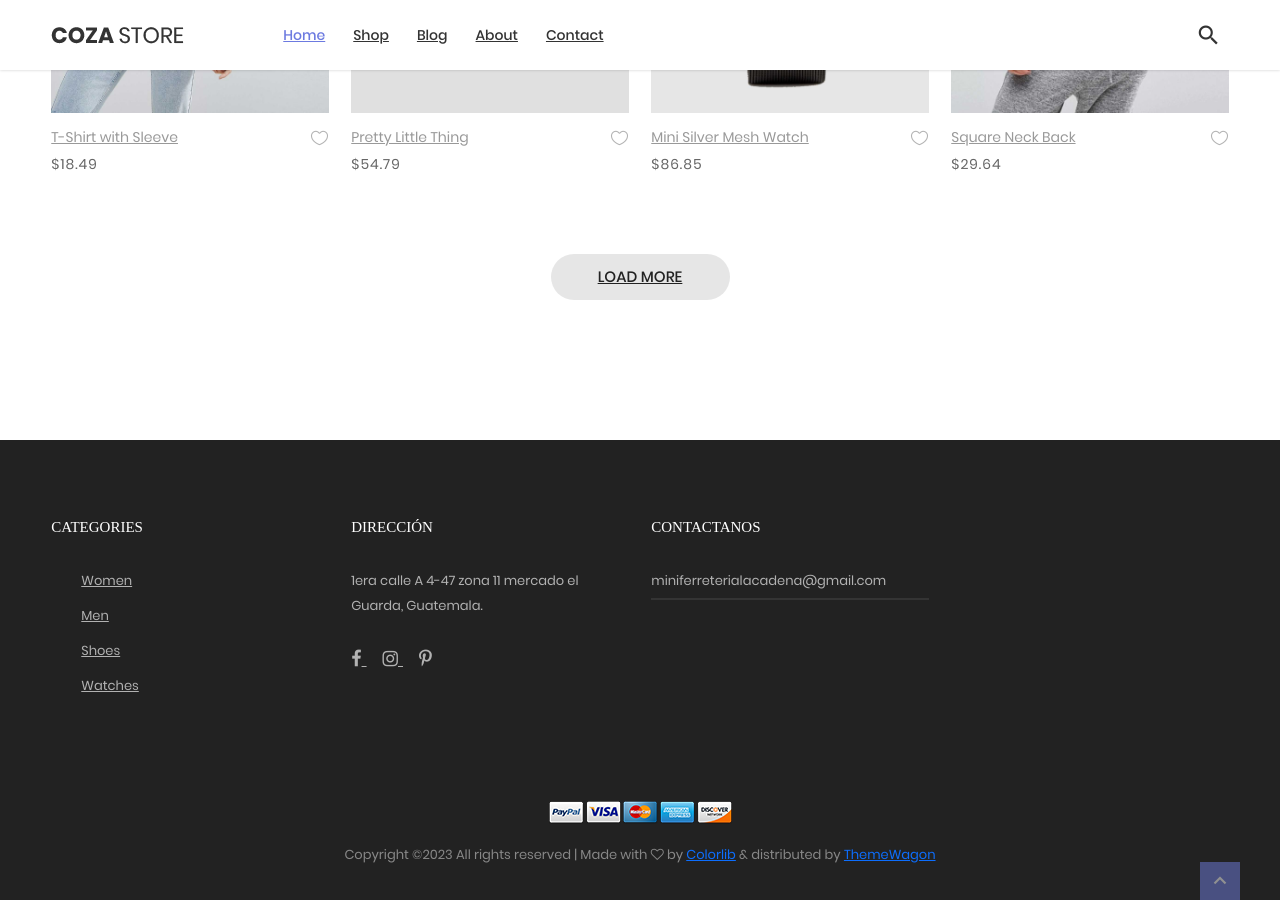
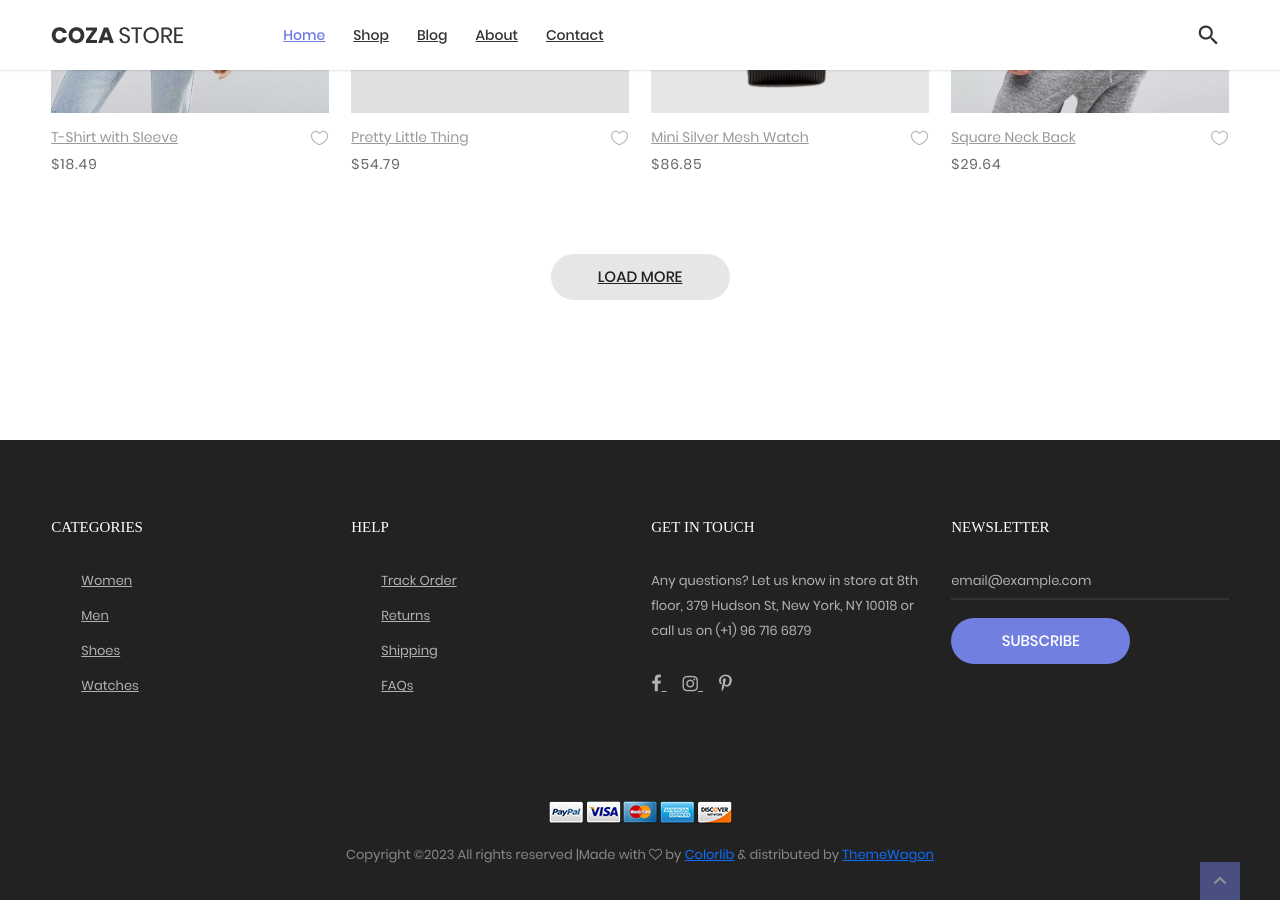
Before and after one commit to lacadenagt/new, a Jekyll site: the page built from index.md, in a window 1280 px wide and 900 px high, scrolled down 3047 px. Built offline with Jekyll 4.4.1, drawn with Linux system fonts in a browser that asks for light colours; some web fonts are replaced.

Commit message:
Update footer.html

```diff
--- a/_includes/footer.html
+++ b/_includes/footer.html
@@ -34,7 +34,7 @@
 					</ul>
 				</div>
 
-				<!--div class="col-sm-6 col-lg-3 p-b-50">
+				<div class="col-sm-6 col-lg-3 p-b-50">
 					<h4 class="stext-301 cl0 p-b-30">
 						Help
 					</h4>
@@ -64,23 +64,23 @@
 							</a>
 						</li>
 					</ul>
-				</div-->
+				</div>
 
 				<div class="col-sm-6 col-lg-3 p-b-50">
 					<h4 class="stext-301 cl0 p-b-30">
-						Dirección
+						GET IN TOUCH
 					</h4>
 
 					<p class="stext-107 cl7 size-201">
-						1era calle A 4-47 zona 11 mercado el Guarda, Guatemala.
+						Any questions? Let us know in store at 8th floor, 379 Hudson St, New York, NY 10018 or call us on (+1) 96 716 6879
 					</p>
 
 					<div class="p-t-27">
-						<a href="https://facebook.com/lacadenagt" class="fs-18 cl7 hov-cl1 trans-04 m-r-16">
+						<a href="#" class="fs-18 cl7 hov-cl1 trans-04 m-r-16">
 							<i class="fa fa-facebook"></i>
 						</a>
 
-						<a href="https://instagram.com/lacadenagt" class="fs-18 cl7 hov-cl1 trans-04 m-r-16">
+						<a href="#" class="fs-18 cl7 hov-cl1 trans-04 m-r-16">
 							<i class="fa fa-instagram"></i>
 						</a>
 
@@ -92,20 +92,20 @@
 
 				<div class="col-sm-6 col-lg-3 p-b-50">
 					<h4 class="stext-301 cl0 p-b-30">
-						Contactanos
+						Newsletter
 					</h4>
 
 					<form>
 						<div class="wrap-input1 w-full p-b-4">
-							<input class="input1 bg-none plh1 stext-107 cl7" type="text" name="email" placeholder="miniferreterialacadena@gmail.com">
+							<input class="input1 bg-none plh1 stext-107 cl7" type="text" name="email" placeholder="email@example.com">
 							<div class="focus-input1 trans-04"></div>
 						</div>
 
-						<!--div class="p-t-18">
+						<div class="p-t-18">
 							<button class="flex-c-m stext-101 cl0 size-103 bg1 bor1 hov-btn2 p-lr-15 trans-04">
 								Subscribe
 							</button>
-						</div-->
+						</div>
 					</form>
 				</div>
 			</div>
@@ -135,7 +135,7 @@
 
 				<p class="stext-107 cl6 txt-center">
 					<!-- Link back to Colorlib can't be removed. Template is licensed under CC BY 3.0. -->
-Copyright &copy;<script>document.write(new Date().getFullYear());</script> All rights reserved | Made with <i class="fa fa-heart-o" aria-hidden="true"></i> by <a href="https://colorlib.com" target="_blank">Colorlib</a> &amp; distributed by <a href="https://themewagon.com" target="_blank">ThemeWagon</a>
+Copyright &copy;<script>document.write(new Date().getFullYear());</script> All rights reserved |Made with <i class="fa fa-heart-o" aria-hidden="true"></i> by <a href="https://colorlib.com" target="_blank">Colorlib</a> &amp; distributed by <a href="https://themewagon.com" target="_blank">ThemeWagon</a>
 <!-- Link back to Colorlib can't be removed. Template is licensed under CC BY 3.0. -->
 
 				</p>
```
